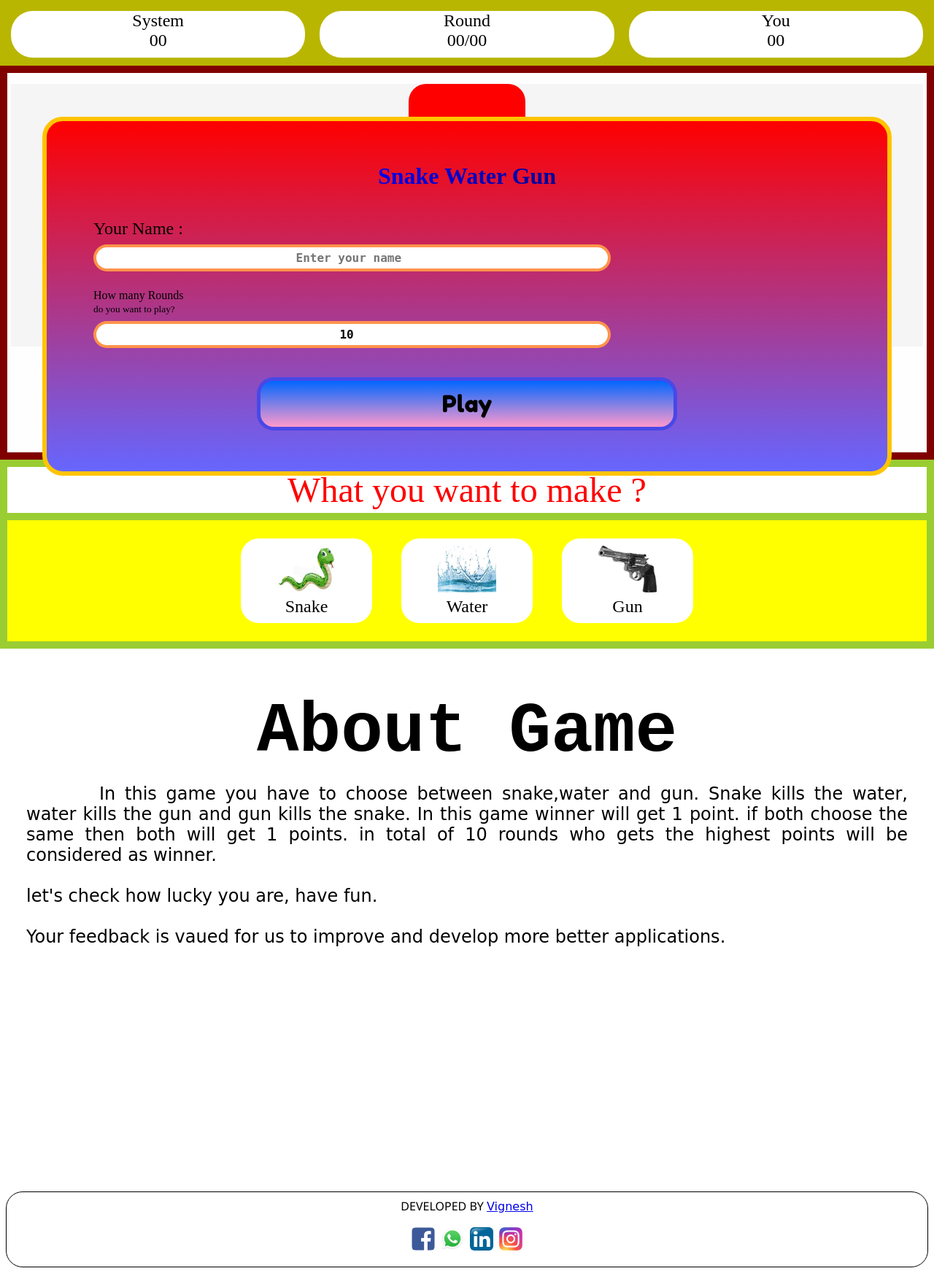
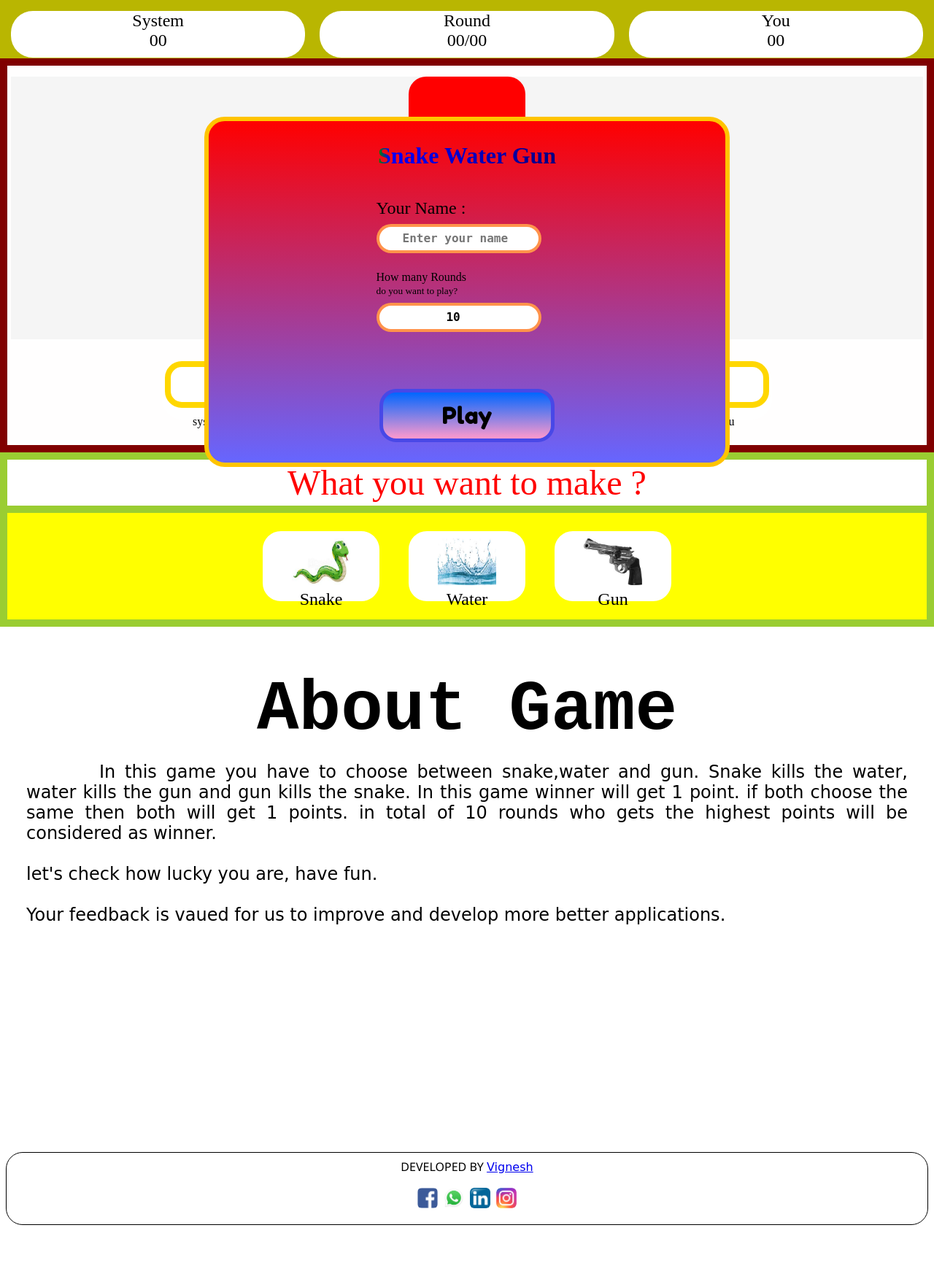
Before and after one commit to vignesh-cloud-prog/SnakeWaterGun-Game, a PHP site: page /swg.html in a window 1280 px wide. Shown: the whole page at 73% size. After the commit the page ends 1679 px from the top, so only its background shows below. Run offline with PHP 8.4, Linux system fonts and the light colour scheme.

Commit message:
game improved
Signed-off-by: vignesh-cloud-prog <vigneshun80@gmail.com>

```diff
--- a/static/css/swg.css
+++ b/static/css/swg.css
@@ -1,6 +1,7 @@
 * {
     padding: 0;
     margin: 0;
+    box-sizing: border-box;
 }
 
 .flex {
@@ -237,3 +238,10 @@ img {
     padding: 1vh;
     margin-bottom: 1vh;
 }
+
+@media(min-width:1024px) {
+    #abs {
+        left: 50%;
+        margin-left: -50vh;
+    }
+}
--- a/static/js/swg.js
+++ b/static/js/swg.js
@@ -19,17 +19,19 @@ function copyFunc() {
 function sign() {
     let regex = /[a-zA-Z]{3,15}/;
     let reg = /[5-50]/;
-    namesign = ` <div  style=" position: absolute; top: 20%;  width: 100%; height: 100%;">
-    <div  style="width: 90%; height:60%; background: linear-gradient(to bottom, #ff0000 0%, #6666ff 100%); border-radius: 28px; border: 6px solid rgb(255, 196, 0); margin: auto;display: flex;flex-direction: column;justify-content: center;">
+    namesign = ` <div id="abs"  style=" position: absolute; top: 20%;  width: 100vh;max-width:1000px; height: 100vh;">
+    <div  style="width: 90%; height:60%; background: linear-gradient(to bottom, #ff0000 0%, #6666ff 100%); border-radius: 28px; border: 6px solid rgb(255, 196, 0); margin: auto;display: flex;flex-direction: column;justify-content: center;align-self:center;">
     <p style="text-align: center; width:100%; margin:10vh 0 5vh 0; font-size: 4vh;font-weight: bold; background-image: linear-gradient(to right, red, green 33%,blue 35%, black);
     color: transparent;
     -webkit-background-clip: text;
     background-clip: text;">Snake Water Gun</p>
-    <lable style=" font-size:3vh; margin:0 8vh;">Your Name : </lable>
-    <input id="name" type="text" placeholder="Enter your name " style="font-weight:bold;text-align:center; border-radius: 30px; width: 60%;height:7%; margin:1vh 8vh; padding:5px; border: 4px solid rgba(255, 128, 43, 0.849); font-family:monospace;font-size:2vh;">
-    <lable style=" font-size:2vh; margin:0 8vh;margin-top:2vh">How many Rounds <br> <small>do you want to play?</small> </lable>
-    <input id="noOfRounds" type="number" min="5" max="50" step="5" value="10" style="font-weight:bold;text-align:center; border-radius: 30px; width: 60%;height:6%; margin:1vh 8vh; padding:5px; border: 4px solid rgba(255, 128, 43, 0.849); font-family:monospace;font-size:2vh;">
-    <button id="play" style=" border-radius: 23px; width: 50%; margin: 4vh auto;margin-bottom:10vh;  background: linear-gradient(to bottom, #0066ff 0%, #ff99cc 100%); padding:1.5vh; border: 5px solid rgb(72, 72, 231); font-size: 4vh; font-family: 'Fredoka One', cursive;">Play</button>
+    <div style = "margin:auto;">
+    <lable style=" font-size:3vh; margin:0 8vh;display:block;">Your Name : </lable>
+    <input id="name" type="text" placeholder="Enter your name " style="font-weight:bold;text-align:center; border-radius: 30px; width: 60%;height:7%; margin:1vh 8vh; padding:1em; border: 4px solid rgba(255, 128, 43, 0.849); font-family:monospace;font-size:2vh;">
+    <lable style="display:block; font-size:2vh; margin:0 8vh;margin-top:2vh">How many Rounds <br> <small>do you want to play?</small> </lable>
+    <input id="noOfRounds" type="number" min="5" max="50" step="5" value="10" style="font-weight:bold;text-align:center; border-radius: 30px; width: 60%;height:6%; margin:1vh 8vh; padding:1em;  border: 4px solid rgba(255, 128, 43, 0.849); font-family:monospace;font-size:2vh;">
+    </div>
+    <button id="play" style=" border-radius: 23px; width: 15rem; margin: 4vh auto;margin-bottom:10vh;  background: linear-gradient(to bottom, #0066ff 0%, #ff99cc 100%); padding:1.5vh; border: 5px solid rgb(72, 72, 231); font-size: 4vh; font-family: 'Fredoka One', cursive;">Play</button>
     </div> </div>`
 
     document.getElementById("entry").innerHTML = namesign
```
